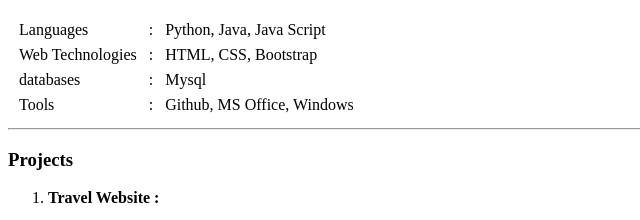
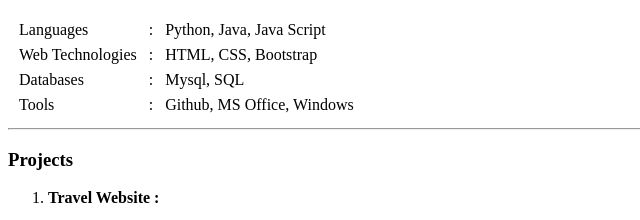
Before and after one commit to huzzuhere/Personal-Site, a plain HTML site: page index.html in a window 1280 px wide. Shown: the part 439-659 px from the top of the page, 0-640 px from the left. Drawn offline with Linux system fonts and the light colour scheme.

Commit message:
Personal Website is updated

```diff
--- a/index.html
+++ b/index.html
@@ -62,9 +62,9 @@
                 <td>HTML, CSS, Bootstrap</td>
             </tr>
             <tr>
-                <td>databases</td>
+                <td>Databases</td>
                 <td>:</td>
-                <td>Mysql</td>
+                <td>Mysql, SQL</td>
             </tr>
             <tr>
                 <td>Tools</td>
```
